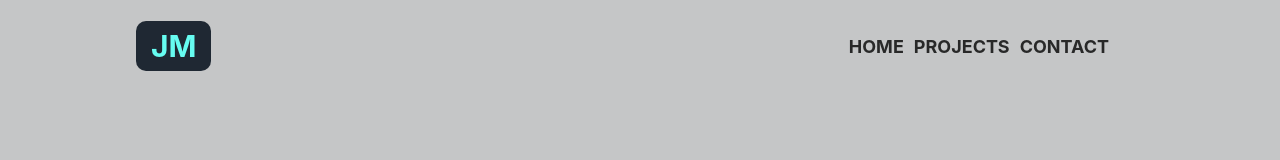
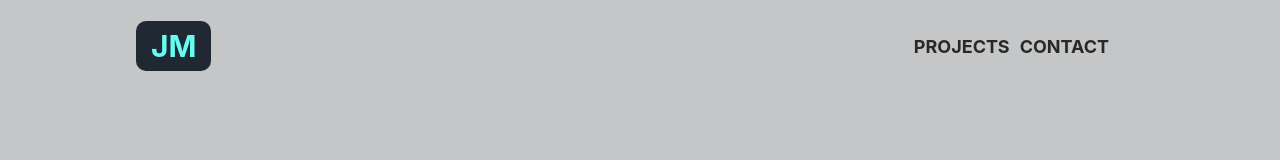
Before and after one commit to jmotts17/portfolio-ng, an Angular app: page / in a window 1280 px wide. Shown: the top 160 px of the page. Built offline with nearby package versions, Linux system fonts and the light colour scheme.

Commit message:
Removed home option from navbar

```diff
--- a/src/app/core/menu/menu.component.html
+++ b/src/app/core/menu/menu.component.html
@@ -1,13 +1,13 @@
 <header class=container-lg>
     <nav class="navbar navbar-expand-lg navbar-light">
         <div class="container-fluid">
-            <a class="navbar-brand hvr-pulse" id="logo" href="#logo">JM</a>
+            <a class="navbar-brand hvr-pulse" id="logo" href="#home-section">JM</a>
             <button class="navbar-toggler" type="button" data-bs-toggle="collapse" data-bs-target="#navbarNavAltMarkup" aria-controls="navbarNavAltMarkup" aria-expanded="false" aria-label="Toggle navigation">
             <span class="navbar-toggler-icon"></span>
             </button>
             <div class="collapse navbar-collapse justify-content-end" id="navbarNavAltMarkup">
                 <div class="navbar-nav">
-                    <a class="nav-link" aria-current="page" href="#home-section">Home</a>
+                    <!-- <a class="nav-link" aria-current="page" href="#home-section">Home</a> -->
                     <a class="nav-link" href="#project-section">Projects</a>
                     <a class="nav-link" href="#contact-section">Contact</a>
                 </div>
```
